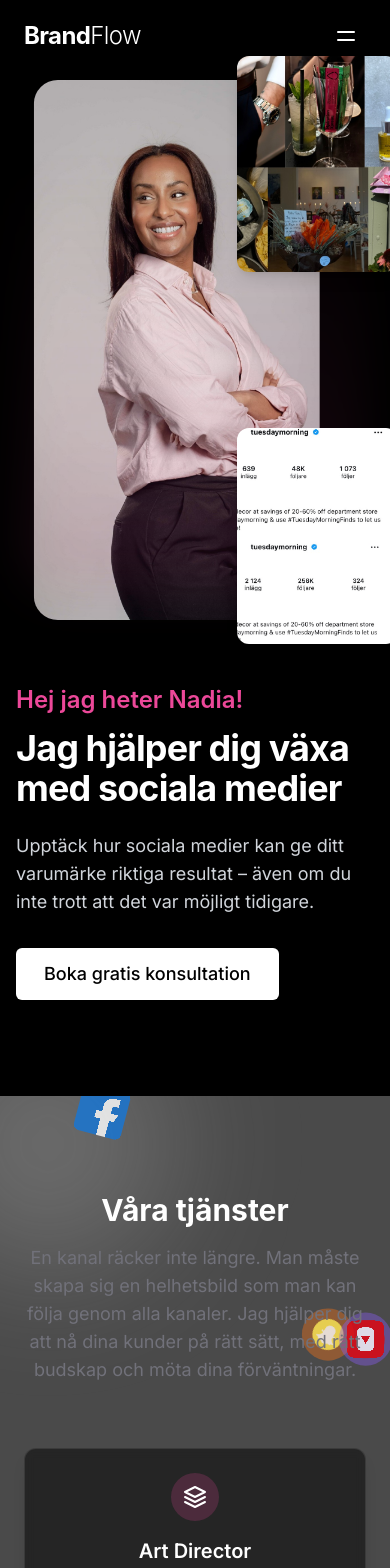
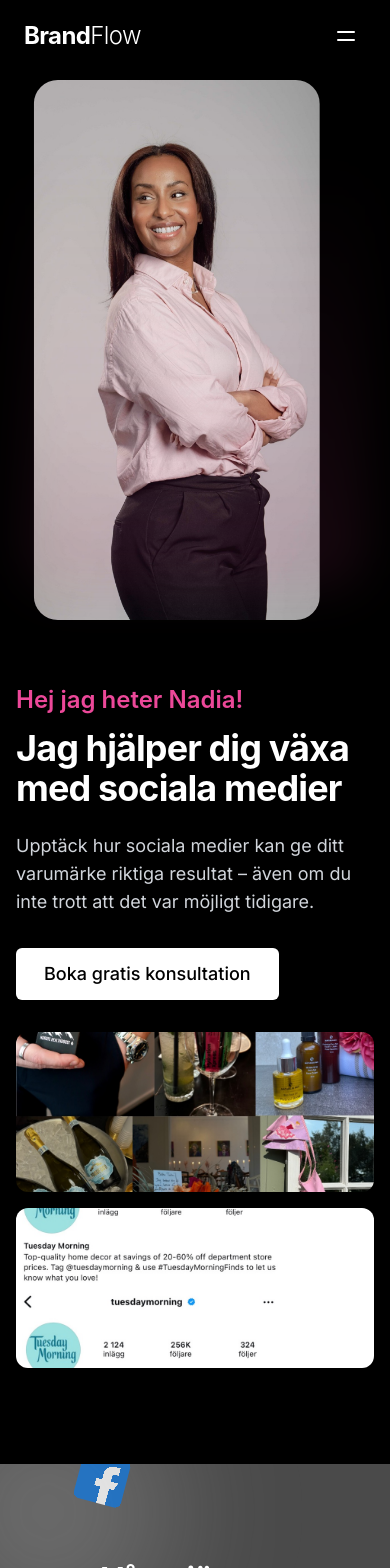
Before and after one commit to hdev2v/brandflow-replica, a React (Vite) app: page / in a window 390 px wide. Shown: the top 1568 px of the page. Built offline with nearby package versions, Linux system fonts and the light colour scheme; a web font is replaced by a local one.

Commit message:
Responsive layout for HeroSection images
Adjusted the positioning of the smaller images in the HeroSection to display below the text on mobile devices for improved responsiveness.

```diff
--- a/src/components/HeroSection.tsx
+++ b/src/components/HeroSection.tsx
@@ -64,6 +64,25 @@ const HeroSection = () => {
                 Boka gratis konsultation
               </Button>
             </div>
+
+            {/* Mobile-only smaller images that appear below text */}
+            <div className="flex flex-col gap-4 mt-8 lg:hidden">
+              <div className="w-full h-[160px] rounded-xl overflow-hidden shadow-lg">
+                <img
+                  src="/lovable-uploads/2c1feb13-1205-4fcc-8e1d-371a4ec9929f.png"
+                  alt="Services Collage"
+                  className="w-full h-full object-cover object-center"
+                />
+              </div>
+
+              <div className="w-full h-[160px] rounded-xl overflow-hidden shadow-lg">
+                <img
+                  src="/lovable-uploads/5489e3ba-6f97-4712-9cc6-b0075c0b0340.png"
+                  alt="Social Media Performance"
+                  className="w-full h-full object-cover object-center"
+                />
+              </div>
+            </div>
           </div>
 
           <div className="order-1 lg:order-2 relative mb-8 lg:mb-0">
@@ -79,8 +98,8 @@ const HeroSection = () => {
                 </div>
               </div>
 
-              {/* Collage image positioned in front of the main portrait */}
-              <div className="absolute right-0 top-0 w-[45%] h-[40%] z-20 transform translate-x-6 -translate-y-6">
+              {/* Collage image positioned in front of the main portrait - HIDDEN ON MOBILE */}
+              <div className="hidden lg:block absolute right-0 top-0 w-[45%] h-[40%] z-20 transform translate-x-6 -translate-y-6">
                 <div className="rounded-xl overflow-hidden shadow-lg h-full">
                   <img
                     src="/lovable-uploads/2c1feb13-1205-4fcc-8e1d-371a4ec9929f.png"
@@ -90,8 +109,8 @@ const HeroSection = () => {
                 </div>
               </div>
 
-              {/* Social media screenshot positioned in front of the main portrait */}
-              <div className="absolute right-0 bottom-0 w-[45%] h-[40%] z-20 transform translate-x-6 translate-y-6">
+              {/* Social media screenshot positioned in front of the main portrait - HIDDEN ON MOBILE */}
+              <div className="hidden lg:block absolute right-0 bottom-0 w-[45%] h-[40%] z-20 transform translate-x-6 translate-y-6">
                 <div className="rounded-xl overflow-hidden shadow-lg h-full">
                   <img
                     src="/lovable-uploads/5489e3ba-6f97-4712-9cc6-b0075c0b0340.png"
```
